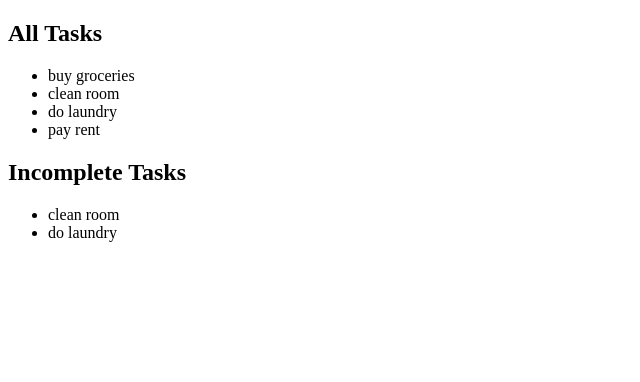
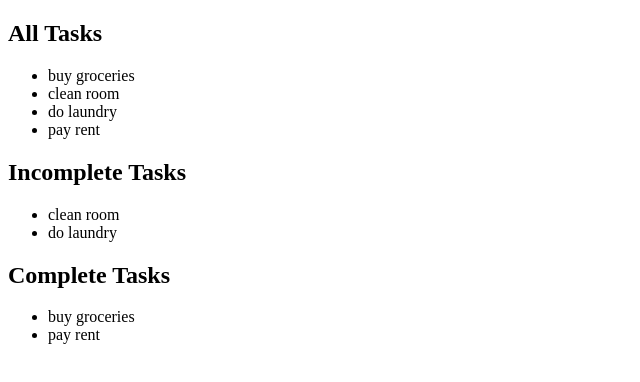
Before and after one commit to angmalone/teach-yourself, a plain HTML site: page computations.html in a window 1280 px wide. Shown: the whole page, without its empty margins (0-640 px from the left). Drawn offline with nearby package versions, Linux system fonts and the light colour scheme.

Commit message:
added extra filter

```diff
--- a/computations.html
+++ b/computations.html
@@ -23,6 +23,13 @@
 
             </li>
         </ul>
+
+        <h2>Complete Tasks</h2>
+        <ul>
+            <li v-for="task in completeTasks" v-text="task.description">
+
+            </li>
+        </ul>
     </div>
 
     <script src='https://unpkg.com/vue@2.5.16/dist/vue.js'></script>
@@ -44,6 +51,9 @@
             computed: {
                 incompleteTasks() {
                     return this.tasks.filter(task => !task.completed);
+                },
+                completeTasks() {
+                    return this.tasks.filter(task => task.completed)
                 }
             }
         })
```
